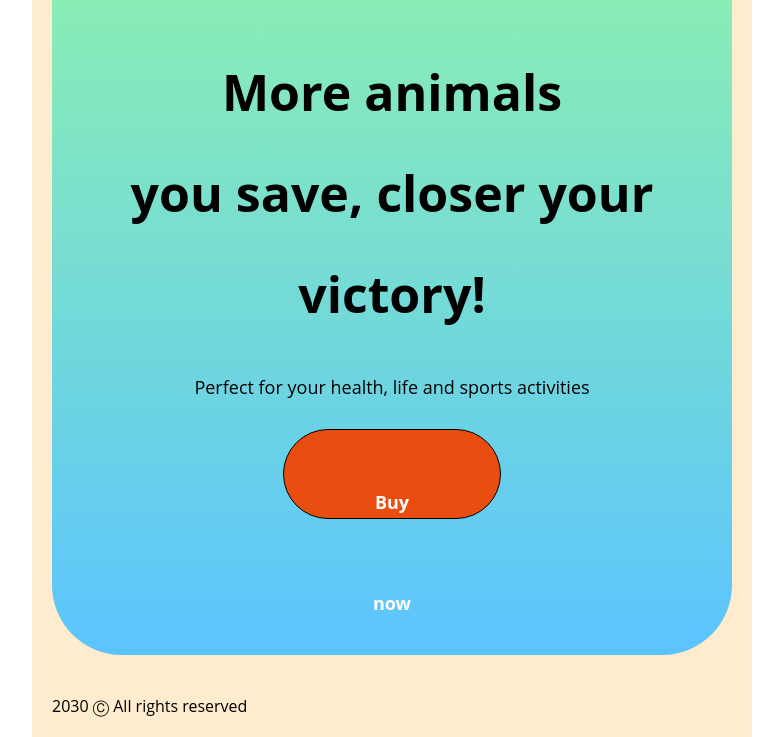
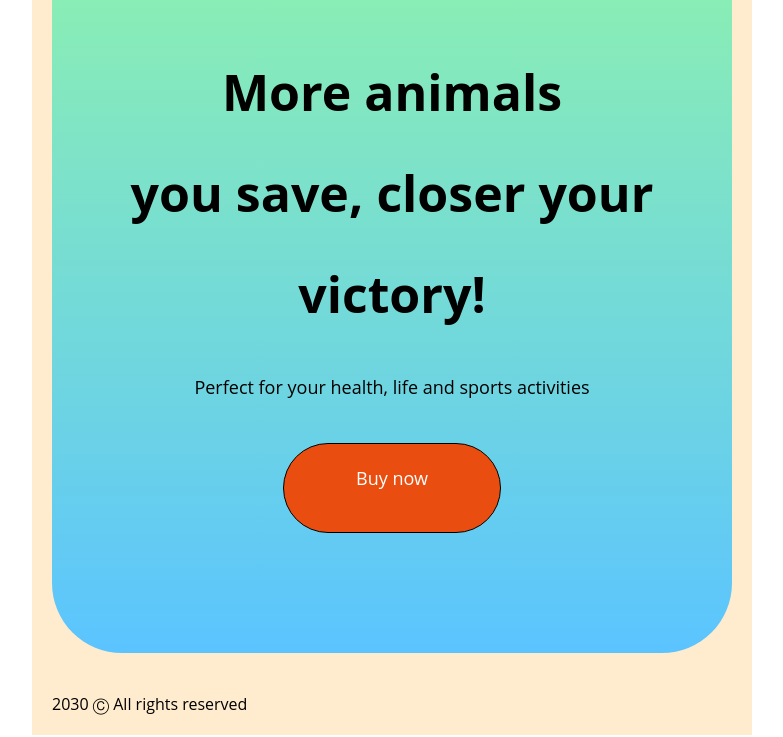
Before and after one commit to pimaksin/figma-dz-vip-max, a plain HTML site: page index.html in a window 1280 px wide. Shown: the part 1963-2700 px from the top of the page, without its empty margins (248-1031 px from the left). Drawn offline with Linux system fonts and the light colour scheme.

Commit message:
Update index.html
Signed-off-by: restoran-card <160514219+pimaksin@users.noreply.github.com>

```diff
--- a/index.html
+++ b/index.html
@@ -81,7 +81,8 @@
                             <p>
                                 Perfect for your health, life and sports activities
                             </p>
-                            <a href="#">Buy now</a>
+                            <a href="#">
+                                <p>Buy now</p></a>
                         </div>
                 </div>
             </div>
```
